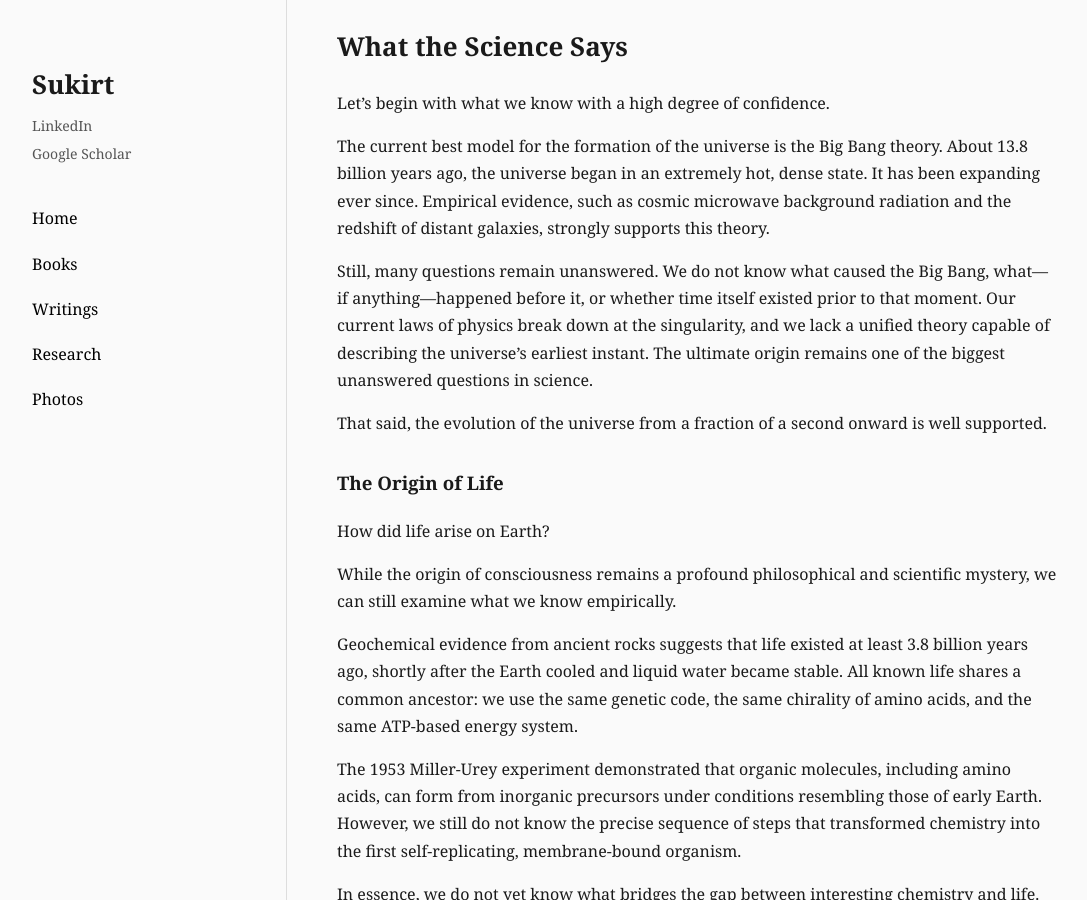
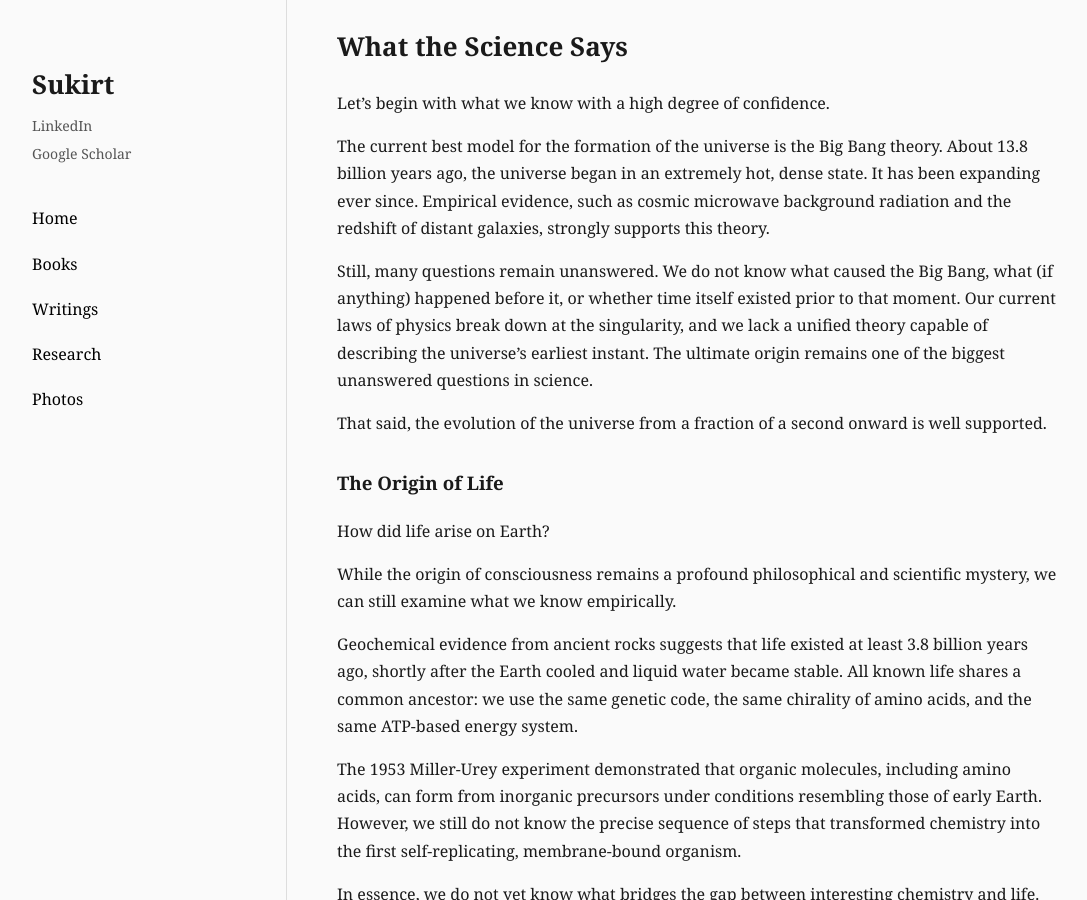
Before and after one commit to sukirtthakur/sukirtthakur.github.io, a Jekyll site: the page built from _writings/2026-01-19-why-are-we-here.md, in a window 1280 px wide and 900 px high, scrolled down 510 px. Shown: the whole window, without its empty margins (83-1170 px from the left). Built offline with Jekyll 4.4.1, drawn with Linux system fonts in a browser that asks for light colours.

```diff
--- a/_writings/2026-01-19-why-are-we-here.md
+++ b/_writings/2026-01-19-why-are-we-here.md
@@ -21,7 +21,7 @@ Let's begin with what we know with a high degree of confidence.
 
 The current best model for the formation of the universe is the Big Bang theory. About 13.8 billion years ago, the universe began in an extremely hot, dense state. It has been expanding ever since. Empirical evidence, such as cosmic microwave background radiation and the redshift of distant galaxies, strongly supports this theory.
 
-Still, many questions remain unanswered. We do not know what caused the Big Bang, what—if anything—happened before it, or whether time itself existed prior to that moment. Our current laws of physics break down at the singularity, and we lack a unified theory capable of describing the universe's earliest instant. The ultimate origin remains one of the biggest unanswered questions in science.
+Still, many questions remain unanswered. We do not know what caused the Big Bang, what (if anything) happened before it, or whether time itself existed prior to that moment. Our current laws of physics break down at the singularity, and we lack a unified theory capable of describing the universe's earliest instant. The ultimate origin remains one of the biggest unanswered questions in science.
 
 That said, the evolution of the universe from a fraction of a second onward is well supported.
 
```
